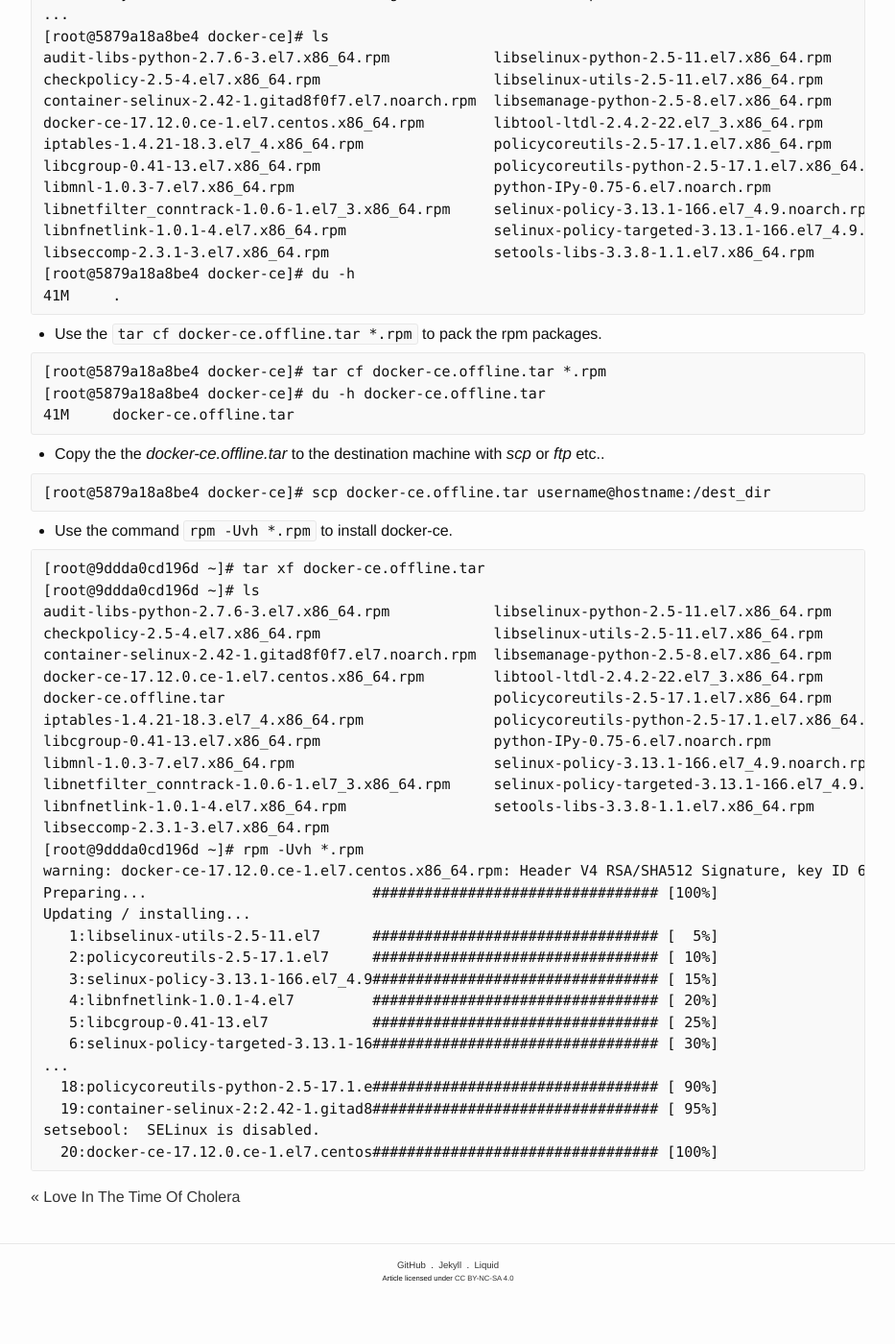
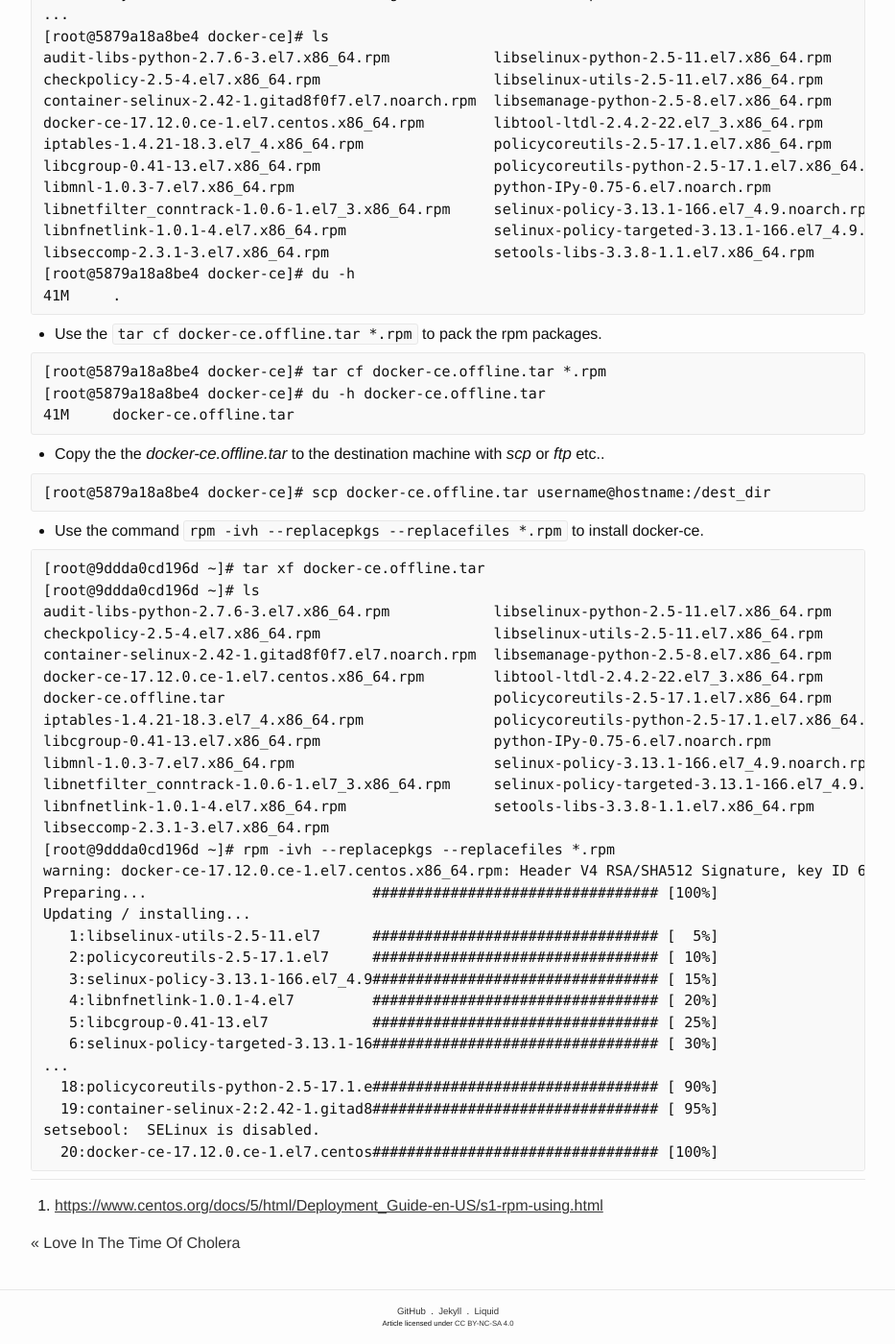
Before and after one commit to ousiax/ousiax.github.io, a Jekyll site: the page built from _posts/2018-03-30-how-to-setup-docker-engine-on-centos-offline.md, in a window 1280 px wide and 1400 px high, scrolled down 1531 px. Shown: the whole window at 96% size, without its empty margins (173-1106 px from the left). Built offline with Jekyll 4.4.1, drawn with Linux system fonts in a browser that asks for light colours; comment, search, counter and statistics services are not loaded; before the commit the page ends 2883 px from its top, so only the background shows below that.

Commit message:
Update 2018-03-30-how-to-setup-docker-engine-on-centos-offline.md

````diff
--- a/_posts/2018-03-30-how-to-setup-docker-engine-on-centos-offline.md
+++ b/_posts/2018-03-30-how-to-setup-docker-engine-on-centos-offline.md
@@ -113,7 +113,7 @@
 [root@5879a18a8be4 docker-ce]# scp docker-ce.offline.tar username@hostname:/dest_dir
 ```
 
-- Use the command `rpm -Uvh *.rpm` to install docker-ce.
+- Use the command `rpm -ivh --replacepkgs --replacefiles *.rpm` to install docker-ce.
 
 ```txt
 [root@9ddda0cd196d ~]# tar xf docker-ce.offline.tar
@@ -129,7 +129,7 @@
 libnetfilter_conntrack-1.0.6-1.el7_3.x86_64.rpm     selinux-policy-targeted-3.13.1-166.el7_4.9.noarch.rpm
 libnfnetlink-1.0.1-4.el7.x86_64.rpm                 setools-libs-3.3.8-1.1.el7.x86_64.rpm
 libseccomp-2.3.1-3.el7.x86_64.rpm
-[root@9ddda0cd196d ~]# rpm -Uvh *.rpm
+[root@9ddda0cd196d ~]# rpm -ivh --replacepkgs --replacefiles *.rpm
 warning: docker-ce-17.12.0.ce-1.el7.centos.x86_64.rpm: Header V4 RSA/SHA512 Signature, key ID 621e9f35: NOKEY
 Preparing...                          ################################# [100%]
 Updating / installing...
````
Also changed, not shown: other parts of _posts/2018-03-30-how-to-setup-docker-engine-on-centos-offline.md (+4 -0 lines).
